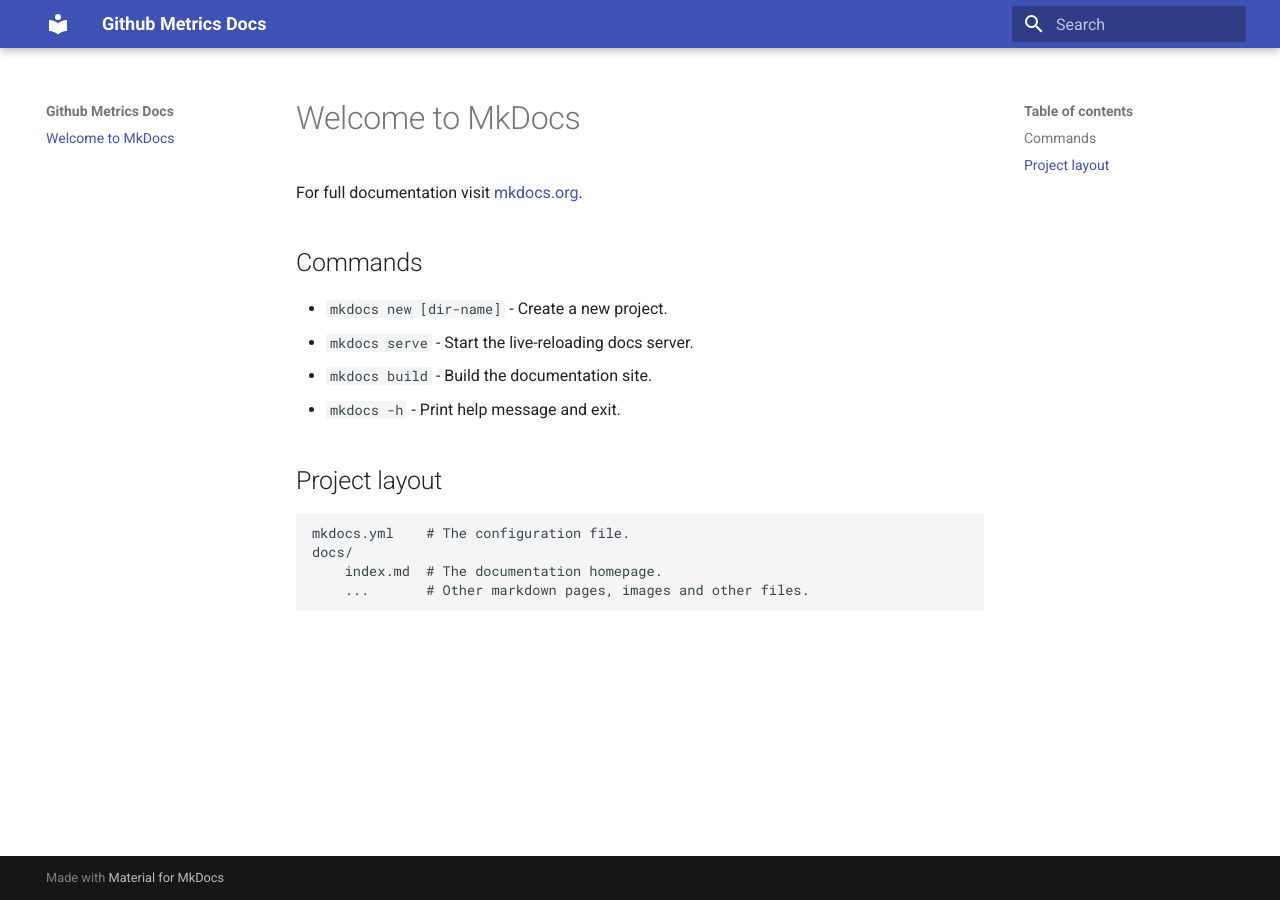
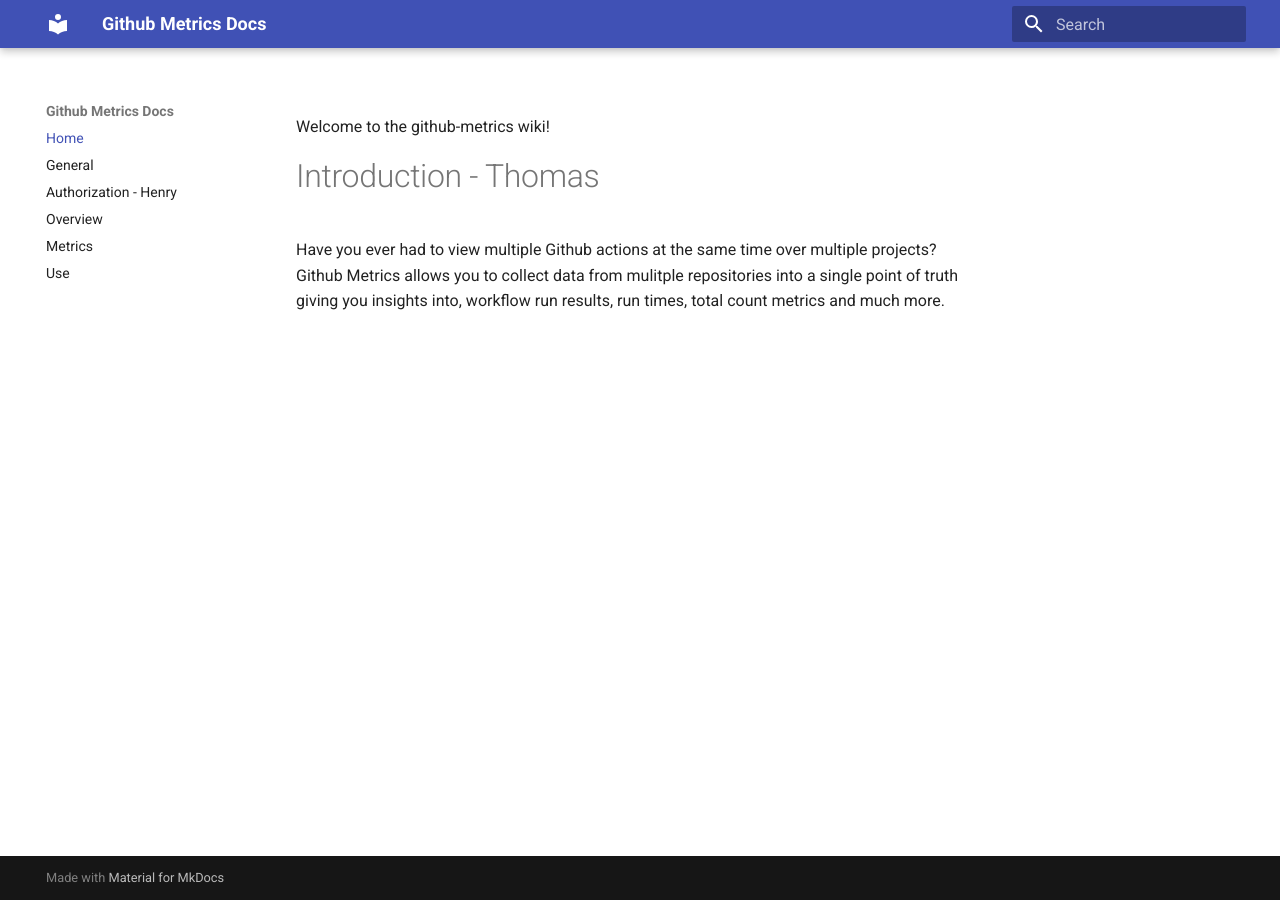
Before and after one commit to github-insights/github-insights.github.io, an MkDocs documentation site: the page built from docs/index.md, in a window 1280 px wide. Built offline with MkDocs 1.6.1 and Material for MkDocs 9.7.7, drawn with Linux system fonts in a browser that asks for light colours.

Commit message:
more changes

```diff
--- a/docs/index.md
+++ b/docs/index.md
@@ -1,17 +1,5 @@
-# Welcome to MkDocs
+Welcome to the github-metrics wiki!
 
-For full documentation visit [mkdocs.org](https://www.mkdocs.org).
+# Introduction - Thomas
 
-## Commands
-
-* `mkdocs new [dir-name]` - Create a new project.
-* `mkdocs serve` - Start the live-reloading docs server.
-* `mkdocs build` - Build the documentation site.
-* `mkdocs -h` - Print help message and exit.
-
-## Project layout
-
-    mkdocs.yml    # The configuration file.
-    docs/
-        index.md  # The documentation homepage.
-        ...       # Other markdown pages, images and other files.
+Have you ever had to view multiple Github actions at the same time over multiple projects? Github Metrics allows you to collect data from mulitple repositories into a single point of truth giving you insights into, workflow run results, run times, total count metrics and much more.
```
Also changed, not shown: docs/architecture.md (added, +31 -0 lines), docs/github-integration.md (added, +27 -0 lines), docs/github-to-domain-mapping.md (added, +47 -0 lines), docs/metrics.md (added, +16 -0 lines), docs/use.md (added, +27 -0 lines).
